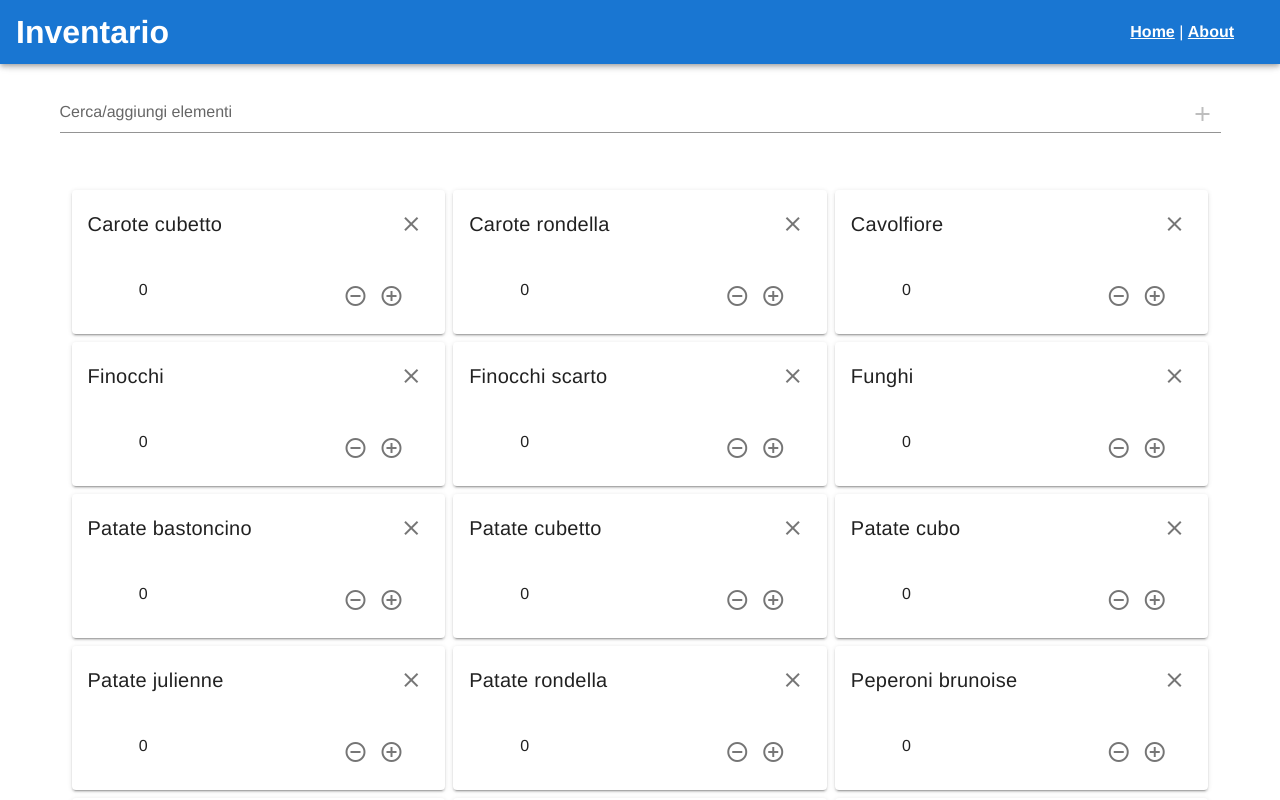
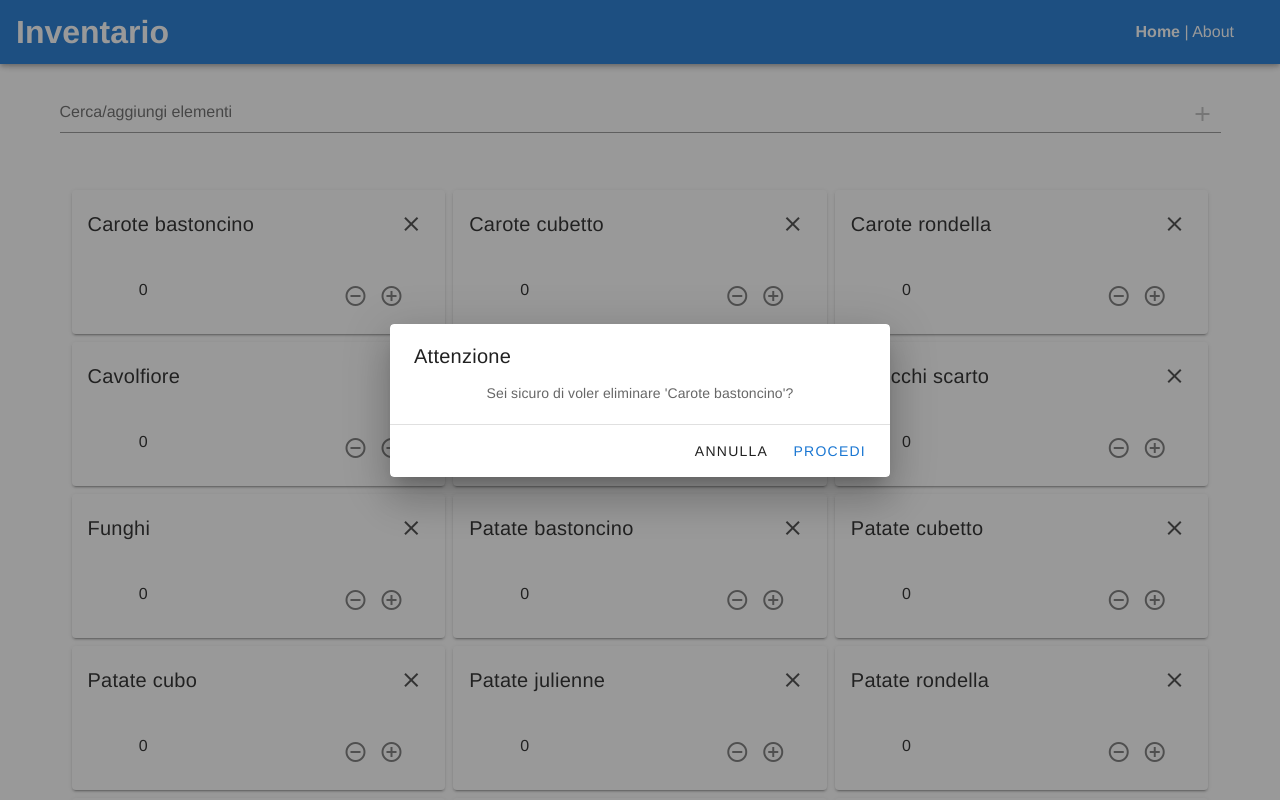
Before and after one commit to vitalegi/warehouse-inventory, a Vue app: page / in a window 1280 px wide. Both pictures are taken after a click on the button 411 px from the left and 224 px from the top of the page. Shown: the top 800 px of the page. Built offline with nearby package versions, Linux system fonts and the light colour scheme; a small style sheet from the web is missing.

Commit message:
refactor dialog box

```diff
--- a/src/App.vue
+++ b/src/App.vue
@@ -41,10 +41,11 @@ export default Vue.extend({
   padding: 30px;
 
   a {
-    font-weight: bold;
     color: white;
+    text-decoration: none;
 
     &.router-link-exact-active {
+      font-weight: bold;
       color: white;
     }
   }
--- a/src/components/ResetInventory.vue
+++ b/src/components/ConfirmationDialog.vue
@@ -1,13 +1,13 @@
 <template>
-  <v-dialog v-model="dialog" width="500">
+  <v-dialog v-model="dialog" max-width="500">
     <template v-slot:activator="{ on, attrs }">
-      <v-btn icon color="red lighten-2" dark v-bind="attrs" v-on="on">
-        <v-icon large>delete_forever</v-icon>
+      <v-btn icon :color="color" v-bind="attrs" v-on="on">
+        <v-icon :large="largeIcon">{{ icon }}</v-icon>
       </v-btn>
     </template>
 
     <v-card>
-      <v-card-title> </v-card-title>
+      <v-card-title>{{ title }}</v-card-title>
       <v-card-text>
         {{ message }}
       </v-card-text>
@@ -34,8 +34,8 @@
 import Vue from "vue";
 
 export default Vue.extend({
-  name: "ResetInventory",
-  props: ["message"],
+  name: "ConfirmationDialog",
+  props: ["title", "message", "icon", "color", "largeIcon"],
   data: () => ({
     dialog: false,
   }),
--- a/src/components/Inventory.vue
+++ b/src/components/Inventory.vue
@@ -30,9 +30,14 @@
                 <v-card-title>
                   {{ item.name }}
                   <v-spacer></v-spacer>
-                  <v-btn icon @click="deleteItem(item.name)">
-                    <v-icon>mdi-close</v-icon>
-                  </v-btn>
+                  <confirmation-dialog
+                    title="Attenzione"
+                    :message="`Sei sicuro di voler eliminare '${item.name}'?`"
+                    @accept="deleteItem(item.name)"
+                    color="secondary"
+                    icon="mdi-close"
+                    :largeIcon="false"
+                  />
                 </v-card-title>
                 <v-card-actions>
                   <v-container>
@@ -67,12 +72,13 @@
 <script lang="ts">
 import Vue from "vue";
 import SummaryInventory from "@/components/SummaryInventory.vue";
+import ConfirmationDialog from "@/components/ConfirmationDialog.vue";
 import { InventoryItem } from "@/models/InventoryItem";
 import inventoryPersistence from "@/services/InventoryPersistenceService";
 
 export default Vue.extend({
   name: "Inventory",
-  components: { SummaryInventory },
+  components: { SummaryInventory, ConfirmationDialog },
   data: () => ({
     text: "",
   }),
--- a/src/components/SummaryInventory.vue
+++ b/src/components/SummaryInventory.vue
@@ -6,9 +6,13 @@
       <v-btn icon :disabled="!canShare()" @click="share()">
         <v-icon large>mdi-share-variant</v-icon>
       </v-btn>
-      <reset-inventory
-        message="Stai per ripristinare gli elementi ai valori di default, vuoi proseguire?"
+      <confirmation-dialog
+        title="Attenzione"
+        message="Stai per ripristinare l'inventario ai valori di default, proseguire?"
         @accept="resetInventory"
+        color="red lighten-2"
+        icon="delete_forever"
+        :largeIcon="true"
       />
     </v-card-title>
     <v-card-text>
@@ -20,12 +24,12 @@
 <script lang="ts">
 import Vue from "vue";
 import { InventoryItem } from "@/models/InventoryItem";
-import ResetInventory from "@/components/ResetInventory.vue";
+import ConfirmationDialog from "@/components/ConfirmationDialog.vue";
 import inventoryPersistence from "@/services/InventoryPersistenceService";
 
 export default Vue.extend({
   name: "SummaryInventory",
-  components: { ResetInventory },
+  components: { ConfirmationDialog },
   data: () => ({}),
   methods: {
     canShare(): boolean {
```
